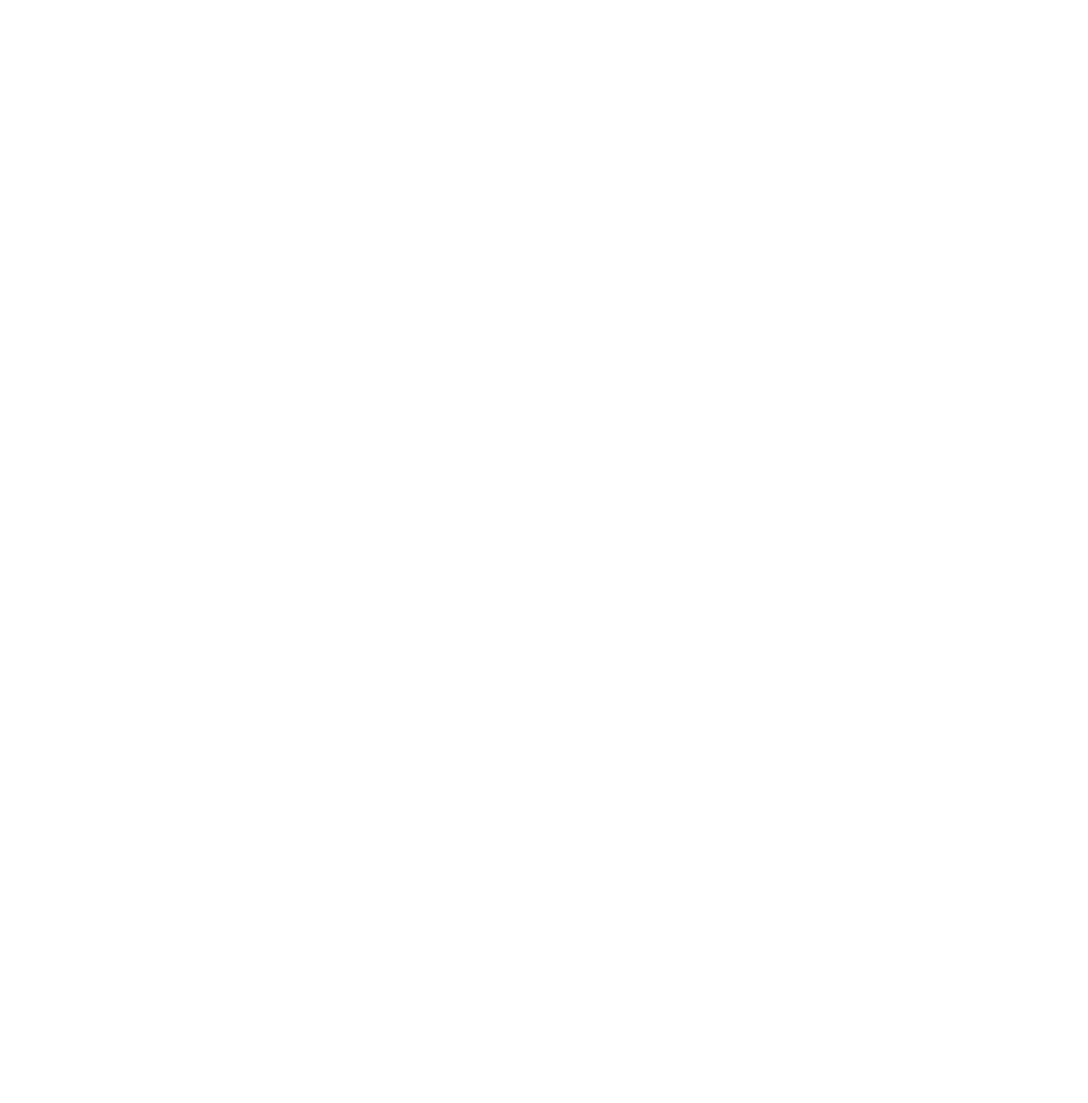
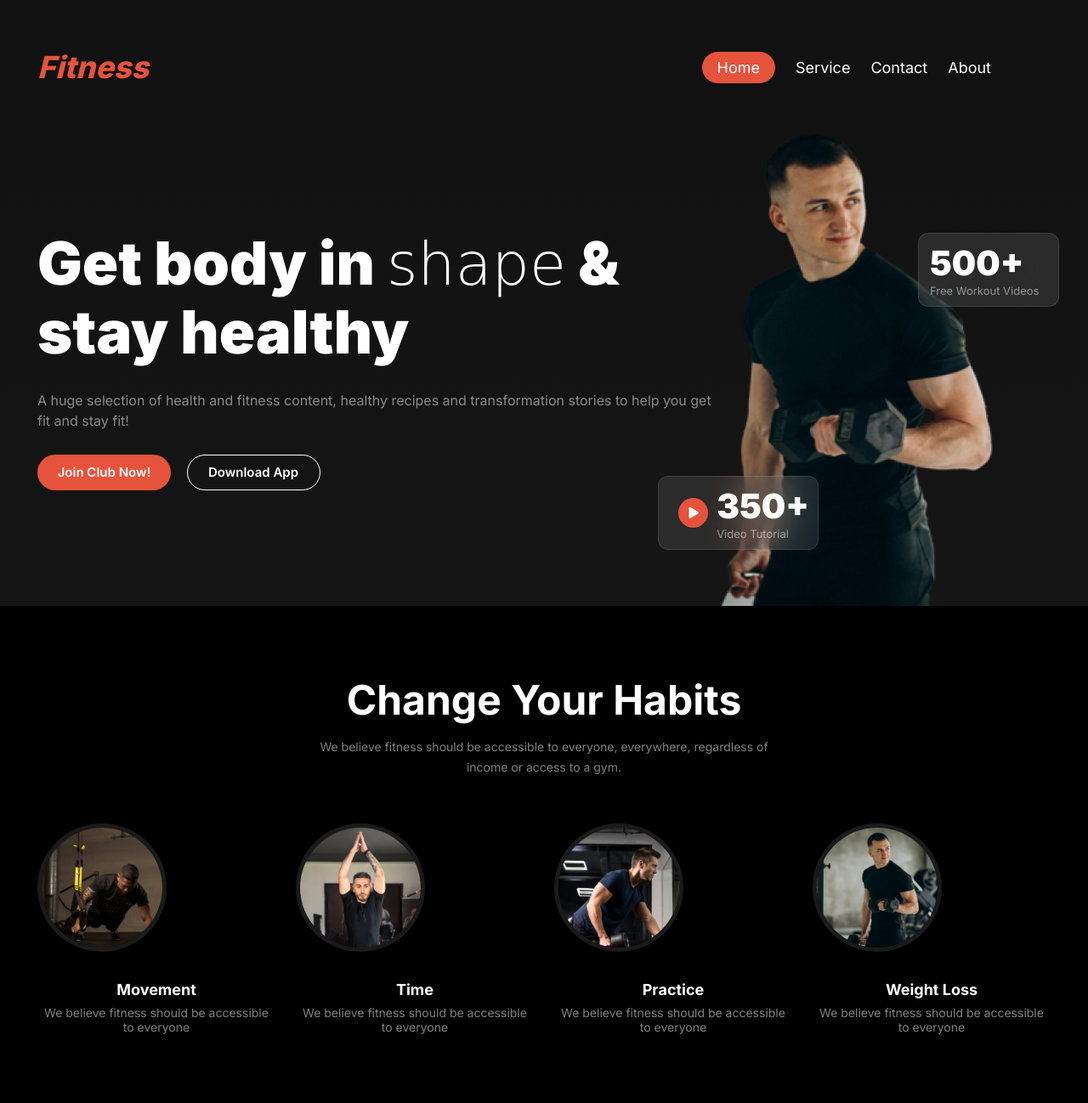
Before and after one commit to Afroza79/assignments-2, a plain HTML site: page index.html in a window 1280 px wide. Shown: the top 1298 px of the page at 85% size. Before the commit the page ends 800 px from the top, so only its background shows below. Drawn offline with Linux system fonts and the light colour scheme; a web font is replaced by a local one.

Commit message:
add navbar section

```diff
--- a/index.html
+++ b/index.html
@@ -8,4 +8,103 @@
 <body>
 
 </body>
+</html><!DOCTYPE html>
+<html lang="en">
+<head>
+    <meta charset="UTF-8">
+    <meta name="viewport" content="width=device-width, initial-scale=1.0">
+    <title>Fitness</title>
+    <link rel="stylesheet" href="style.css">
+    <link rel="stylesheet" href="https://cdnjs.cloudflare.com/ajax/libs/font-awesome/6.6.0/css/all.min.css"/>
+</head>
+<body>
+    <header>
+        <nav id="navbar">
+            <h1><i>Fitness</i></h1>
+            <ul>
+                <li><a href="#" class="active">Home</a></li>
+                <li><a href="#">Service</a></li>
+                <li><a href="#">Contact</a></li>
+                <li><a href="#">About</a></li>
+                <li class="responsive-icon"><a href="#"><i class="fa-solid fa-bars"></i></a></li>
+            </ul>
+        </nav>
+        <!-- Banner Part -->
+         <section id="banner">
+          <div class="left">
+            <h1>
+                Get body in <span>shape</span> & stay healthy
+            </h1>
+            <p>A huge selection of health and fitness content, healthy recipes and transformation stories to help you get fit and stay fit!</p>
+            <button class="join">Join Club Now!</button>
+            <button class="app">Download App</button>
+          </div>
+          <div class="right">
+            <img src="./images/images2.png">
+            <div class="up">
+                <h1>500+</h1>
+                <p>Free Workout Videos</p>
+            </div>
+            <div class="down">
+                <div class="circle">
+                    <i class="fa-solid fa-play"></i>
+                </div>
+                <div class="content">
+                    <h1>350+</h1>
+                    <p>Video Tutorial</p>
+                </div>
+            </div>
+          </div>
+         </section>
+    </header>
+    <main>
+        <!-- Change your habit -->
+         <section id="change-habit">
+            <div class="change-habit">
+                <h1>Change Your Habits</h1>
+                <p class="main-head-conent">We believe fitness should be accessible to everyone, everywhere, regardless of income or access to a gym.</p>
+                <div class="four-cards">
+                    <div class="card">
+                        <img src="./images/image3.png" alt="habit-movement">
+                        <h3>Movement</h3>
+                        <p>We believe fitness should be accessible to everyone</p>
+                    </div>
+                    <div class="card">
+                        <img src="./images/image2.png" alt="habit-movement">
+                        <h3>Time</h3>
+                        <p>We believe fitness should be accessible to everyone</p>
+                    </div>
+                    <div class="card">
+                        <img src="./images/image4.png" alt="habit-movement">
+                        <h3>Practice</h3>
+                        <p>We believe fitness should be accessible to everyone</p>
+                    </div>
+                    <div class="card">
+                        <img src="./images/image5.png" alt="habit-movement">
+                        <h3>Weight Loss</h3>
+                        <p>We believe fitness should be accessible to everyone</p>
+                    </div>
+                </div>
+            </div>
+         </section>
+
+         <!-- Run an Extra -->
+          <section id="run-extra">
+           <div class="run-extra">
+             <div class="left-content">
+               <h1>Run an Extra
+                Mile Easily</h1>
+               <p>We believe fitness should be accessible to everyone, everywhere, regardless of income or access to a gym. With hundreds of professional workouts.</p>
+               <button>Join Now</button>
+             </div>
+             <div class="right-image">
+
+             </div>
+           </div>
+          </section>
+
+          <!-- BMI Calculator -->
+    </main>
+    <footer></footer>
+</body>
 </html>
--- a/style.css
+++ b/style.css
@@ -0,0 +1,404 @@
+@import url("https://fonts.googleapis.com/css2?family=Inter:wght@100..900&display=swap");
+@import url("https://fonts.googleapis.com/css2?family=Playwrite+CU:wght@100..400&family=Playwrite+CZ:wght@100..400&family=Playwrite+HR:wght@100..400&display=swap");
+
+* {
+  margin: 0;
+  padding: 0;
+  box-sizing: border-box;
+  font-family: "Inter", sans-serif;
+}
+
+body {
+  background-color: #000;
+}
+
+header {
+  background: linear-gradient(
+    180deg,
+    rgb(17, 17, 17),
+    rgb(26 25 25 / 84%) 100%
+  );
+  padding: 57px 190px 0px 190px;
+  margin-bottom: 25px;
+}
+#navbar {
+  display: flex;
+  justify-content: space-between;
+  margin-bottom: 32px;
+  align-items: center;
+}
+#navbar ul {
+  display: flex;
+}
+#navbar ul li {
+  list-style: none;
+  margin-right: 24px;
+}
+#navbar ul li a {
+  text-decoration: none;
+  color: rgb(255, 255, 255);
+  font-size: 18px;
+  font-weight: 400;
+}
+.responsive-icon {
+  display: none;
+}
+#navbar h1 {
+  color: rgb(230, 83, 60);
+  font-size: 36px;
+  font-weight: 800;
+}
+#navbar .active {
+  background-color: rgb(230, 83, 60);
+  padding: 8px 18px 8px 18px;
+  border-radius: 50rem;
+}
+
+/* Banner Part */
+#banner {
+  display: flex;
+  justify-content: space-between;
+  align-items: center;
+}
+.left h1 {
+  color: rgb(255, 255, 255);
+  font-size: 78px;
+  font-weight: 900;
+  line-height: 6rem;
+  margin-bottom: 28px;
+}
+.left h1 span {
+  font-weight: 100;
+  font-family: "Playwrite CZ", cursive;
+}
+.left p {
+  color: rgba(255, 255, 255, 0.5);
+  font-size: 16px;
+  font-weight: 400;
+  line-height: 1.5rem;
+  margin-bottom: 28px;
+}
+.left button {
+  /* padding: 1rem 2.5rem 1rem 2.5rem; */
+  border-radius: 2.5rem;
+  border: none;
+  outline: none;
+  cursor: pointer;
+  color: rgb(255, 255, 255);
+  font-size: 16px;
+  font-weight: 600;
+  width: 200px;
+  height: 47px;
+}
+.left .join {
+  background-color: rgb(230, 83, 60);
+  margin-right: 0.875rem;
+}
+.left .app {
+  background-color: transparent;
+  border: 1px solid rgb(255, 255, 255);
+}
+.right {
+  height: 36.25rem;
+  position: relative;
+}
+.right img {
+  height: 100%;
+}
+.up {
+  position: absolute;
+  top: 141px;
+  left: 239px;
+  border: 1px solid rgba(255, 255, 255, 0.1);
+  border-radius: 12px;
+  backdrop-filter: blur(20px);
+  background: rgba(255, 255, 255, 0.1);
+  padding: 10px 0px 10px 13px;
+  width: 189px;
+}
+.up h1 {
+  font-size: 40px;
+  font-weight: 900;
+  color: rgb(255, 255, 255);
+}
+.up p {
+  font-size: 13px;
+  font-weight: 400;
+  color: rgba(255, 255, 255, 0.5);
+}
+.down {
+  position: absolute;
+  border: 1px solid rgba(255, 255, 255, 0.1);
+  border-radius: 12px;
+  backdrop-filter: blur(20px);
+  background: rgba(255, 255, 255, 0.1);
+  padding: 10px 0px 10px 13px;
+  width: 189px;
+  bottom: 66px;
+  left: -67px;
+  display: flex;
+  justify-content: space-evenly;
+  align-items: center;
+}
+.down h1 {
+  font-size: 40px;
+  font-weight: 900;
+  color: rgb(255, 255, 255);
+}
+.down p {
+  font-size: 13px;
+  font-weight: 400;
+  color: rgba(255, 255, 255, 0.5);
+}
+.circle {
+  width: 20px;
+  background-color: rgb(230, 83, 60);
+  color: rgb(255, 255, 255);
+  width: 35px;
+  height: 35px;
+  border-radius: 30px;
+  text-align: center;
+}
+.circle i {
+  transform: translate(4%, 49%);
+  font-size: 15px;
+}
+
+/* Change your habit */
+#change-habit {
+  padding: 57px 190px 0px 190px;
+  margin-bottom: 25px;
+}
+.change-habit h1 {
+  font-size: 48px;
+  line-height: 120%;
+  text-align: center;
+  color: rgb(255, 255, 255);
+  margin-bottom: 14px;
+}
+.change-habit .main-head-conent {
+  font-size: 14px;
+  line-height: 24px;
+  text-align: center;
+  color: rgba(255, 255, 255, 0.5);
+  width: 47%;
+  margin: auto;
+  margin-bottom: 54px;
+}
+.four-cards {
+  display: flex;
+  justify-content: center;
+  align-items: center;
+  gap: 24px;
+}
+.four-cards img {
+  width: 152px;
+  border-radius: 50%;
+  border: 5px solid rgba(255, 255, 255, 0.1);
+}
+.four-cards h3 {
+  font-size: 18px;
+  color: rgb(255, 255, 255);
+  text-align: center;
+  margin-top: 30px;
+}
+.four-cards p {
+  font-size: 14px;
+  color: rgba(255, 255, 255, 0.5);
+  text-align: center;
+  margin-top: 8px;
+}
+
+/* Run an Extra */
+#run-extra {
+  padding: 57px 190px 0px 190px;
+  margin-bottom: 25px;
+}
+.run-extra {
+  display: flex;
+  border-radius: 18px;
+  background: rgb(34, 34, 34);
+  padding: 25px 40px;
+  align-items: center;
+}
+.right-image {
+  width: 465px;
+  height: 245px;
+  background-image: url(./images/run.jpg);
+  background-size: cover;
+  background-position: center;
+  background-repeat: no-repeat;
+  border-radius: 18px;
+}
+.left-content h1 {
+  font-size: 48px;
+  color: rgb(255, 255, 255);
+  margin-bottom: 14px;
+  width: 50%;
+}
+.left-content p {
+  font-size: 14px;
+  color: rgba(255, 255, 255, 0.5);
+  margin-bottom: 14px;
+  width: 64%;
+  line-height: 25px;
+  margin-bottom: 28px;
+}
+.left-content button {
+  border-radius: 2.5rem;
+  border: none;
+  outline: none;
+  cursor: pointer;
+  color: rgb(255, 255, 255);
+  font-size: 16px;
+  font-weight: 600;
+  width: 200px;
+  height: 47px;
+  background-color: rgb(230, 83, 60);
+}
+
+/* Responsive */
+@media only screen and (max-width: 576px) {
+  header {
+    padding: 57px 29px 0px 28px;
+    margin-bottom: 0px;
+  }
+  #navbar {
+    align-items: center;
+  }
+  #navbar ul li {
+    display: none;
+  }
+  .responsive-icon {
+    display: block !important;
+  }
+  #banner {
+    flex-direction: column;
+  }
+  .left h1 {
+    font-size: 36px;
+    line-height: 120%;
+    width: 316px;
+  }
+  .left {
+    margin-bottom: 48px;
+  }
+  .up {
+    top: 62px;
+    left: 191px;
+    width: 143px;
+  }
+  .up h1 {
+    font-size: 30px;
+  }
+  .up p {
+    font-size: 10px;
+  }
+  .down {
+    padding: 10px 10px 10px 3px;
+    width: 143px;
+    bottom: 227px;
+    left: 9px;
+  }
+  .down h1 {
+    font-size: 30px;
+  }
+  .down p {
+    font-size: 10px;
+  }
+  .circle {
+    width: 30px;
+    height: 30px;
+    border-radius: 40px;
+  }
+  .circle i {
+    transform: translate(4%, 34%);
+    font-size: 13px;
+  }
+  .left .join {
+    margin-bottom: 16px;
+    margin-right: 0.3rem;
+  }
+  .left button {
+    font-size: 14px;
+    width: 135px;
+    height: 44px;
+  }
+
+  #change-habit {
+    padding: 29px 29px 0px 29px;
+    margin-bottom: 25px;
+  }
+  .change-habit h1 {
+    font-size: 32px;
+  }
+  .change-habit .main-head-conent {
+    width: 95%;
+  }
+  .four-cards {
+    flex-direction: column;
+  }
+  .card {
+    display: flex;
+    flex-direction: column;
+    align-items: center;
+  }
+  .four-cards p {
+    width: 65%;
+  }
+  #run-extra {
+    padding: 29px 29px 0px 29px;
+    margin-bottom: 25px;
+  }
+  .run-extra {
+    flex-direction: column;
+  }
+  .left-content h1 {
+    font-size: 32px;
+    width: 78%;
+  }
+  .left-content p {
+    width: 100%;
+  }
+  .left-content button {
+    width: 100%;
+  }
+  .left-content {
+    margin-bottom: 24px;
+  }
+  .right-image {
+    width: 100%;
+    height: 170px;
+  }
+}
+
+@media only screen and (min-width: 993px) and (max-width: 1350px) {
+  header {
+    padding: 57px 90px 0px 44px;
+  }
+  .left h1 {
+    font-size: 70px;
+    line-height: 5rem;
+  }
+  .left button {
+    font-size: 15px;
+    width: 157px;
+    height: 42px;
+  }
+  .up {
+    width: 166px;
+  }
+  #change-habit {
+    padding: 57px 44px 0px 44px;
+  }
+  #run-extra {
+    padding: 57px 44px 0px 44px;
+  }
+  .left-content h1 {
+    width: 70%;
+  }
+  .left-content button {
+    width: 160px;
+    height: 42px;
+  }
+}
```
Also changed, not shown: images/Images2.png (added), images/exercise1.jpg (added), images/exercise2.png (added), images/exercise3.png (added), images/exercise5.jpg (added), images/exercise6.jpg (added), images/image2.png (added), images/image3.png (added), images/image4.png (added), images/image5.png (added), images/run.jpg (added), images/trainer1.png (added), images/trainer2.png (added), images/trainer3.png (added), 2 more files, 2 other files.
